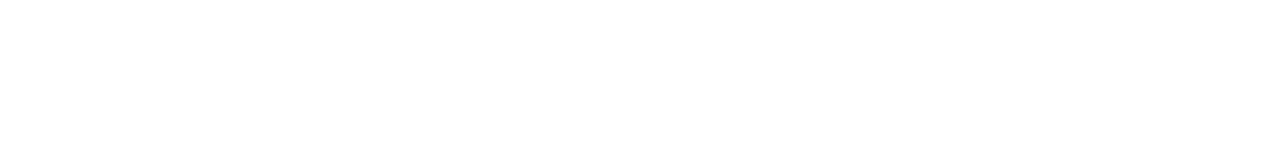
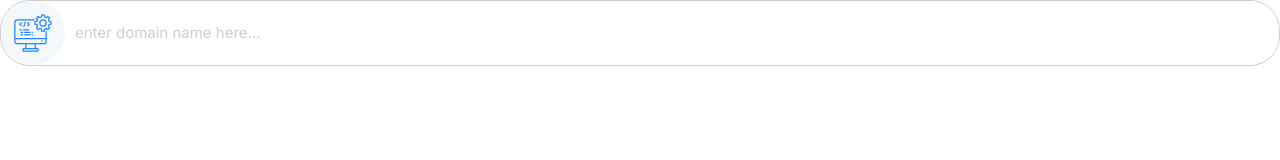
Before and after one commit to ttc4best/Aone-test, a plain HTML site: page index.html in a window 1280 px wide. Drawn offline with Linux system fonts and the light colour scheme.

Commit message:
create input-group component

```diff
--- a/css/styles.css
+++ b/css/styles.css
@@ -4,6 +4,8 @@
     --color-accent:#ff3400;
     --color-headings:#1b0760;
     --color-body:#918ca4;
+    --color-border:#ccc;
+    --border-radius:30px;
 }
 *,
 *,::after,
@@ -209,8 +211,8 @@ color: #fff;
 }
 /* Input*/
 .input{
-    border-radius: 30px;
-    border: 1px solid #ccc;
+    border-radius: var(--border-radius);
+    border: 1px solid var(--color-border);
     color: var(--color-headings);
     font-size: 2rem;
     outline: 0;
@@ -219,8 +221,23 @@ color: #fff;
 ::placeholder{
     color:#cdcbd7;
 }
+.input-group{
+    border:1px solid var(--color-border);
+    border-radius: var(--border-radius);
+    display: flex;
+}
+.input-group .input{
+    border: 0;
+    flex-grow: 1;
+    padding: 1.5rem 1rem;
+
+}
+.input-group .btn{
+    margin:4px;
+
+}
 @media screen and (min-width: 1024px){
     .input{
-        font-size: 1,5rem;
+        font-size: 1.5rem;
     }
 }
--- a/index.html
+++ b/index.html
@@ -12,5 +12,14 @@
     <link rel="stylesheet" href="css/styles.css" />
 </head>
 <body>
+    <div class="input-group">
+        <span class="icon-container">
+            <svg class="icon icon--primary">
+                <use xlink:href="images/sprite.svg#computer"></use>
+              </svg>
+        </span>
+        <input type="text" class="input" placeholder="enter domain name here...">
+    </div>
+
 </body>
 </html>
```
Also changed, not shown: components/input-group.html (added, +8 -0 lines).
